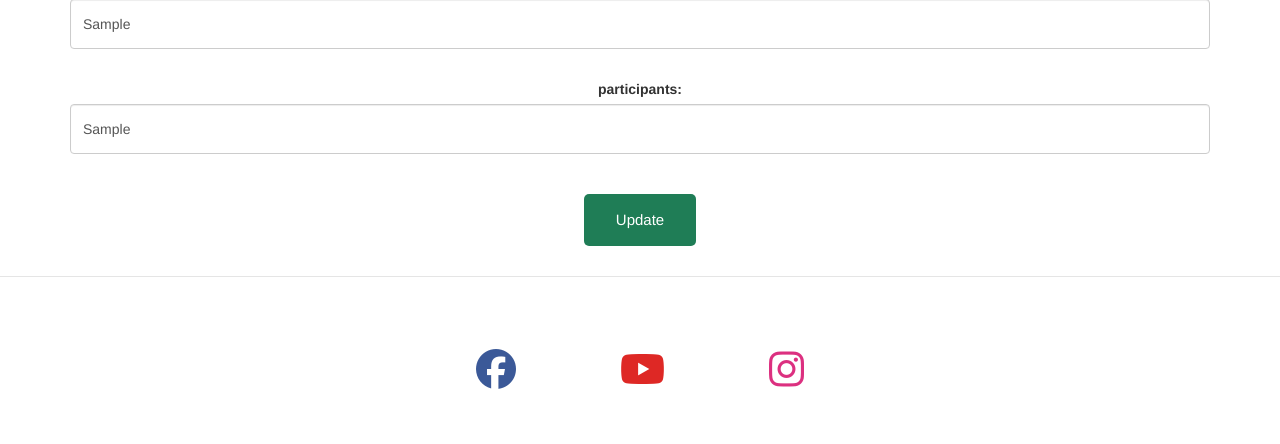
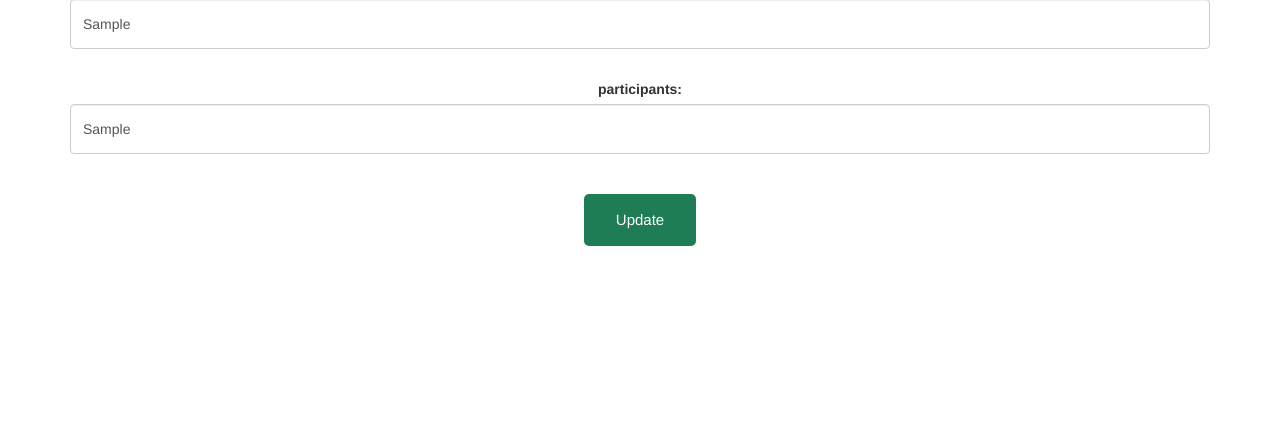
Before and after one commit to Excel-MEC/excel2018-accounts, a Django app: page /eventpage/1/create/ in a window 1280 px wide. Shown: the part 607-1051 px from the top of the page. After the commit the page ends 853 px from the top, so only its background shows below. Run offline with Django 3.2, Linux system fonts and the light colour scheme; tables that the repository leaves empty hold one stand-in row (values such as "Sample post"); some libraries are stand-ins or nearby versions.

Commit message:
remove social links

```diff
--- a/templates/test.html
+++ b/templates/test.html
@@ -37,20 +37,7 @@
 				</div>
 			</div>
 		</div>
-		<div class="container-fluid">
-			<div class="row modal-footer f1" style="margin-top:30px;">
-				<h3 style="text-align: center;"></h3>
-
-				<div class="social">
-					<a class="facebook" target="_blank" href="http://facebook.com/excelmec"><i class="fa fa-facebook-official" aria-hidden="true"></i></a>
-					<a class="youtube" target="_blank" href="https://www.youtube.com/channel/UCLP9HOgPekLpFzv2xIVwoFg"><i class="fa fa-youtube-play" aria-hidden="true"></i></a>
-					<a class="instagram" target="_blank" href="#"><i class="fa fa-instagram" aria-hidden="true"></i></a>
-				</div>
-				<div class="logos_section">
-					<!-- <a href="http://mec.ac.in/" target="_blank"><img src="{% static "register/images/mec_logo.png" %}"></a> -->
-					<!-- <img src="{% static "register/images/excel2017.png" %}"> -->
-				</div>
-			</div>
 		</div>
+        <br>
 	</body>
 </html>
```
